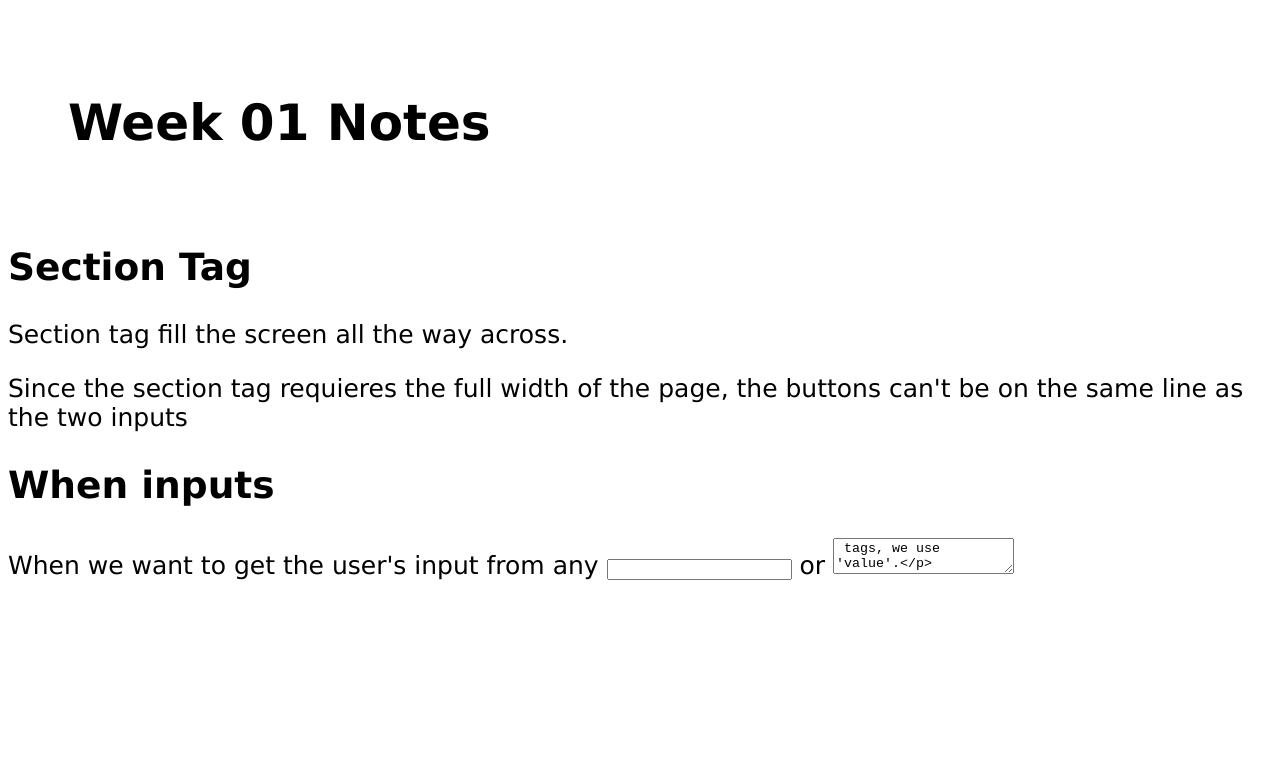
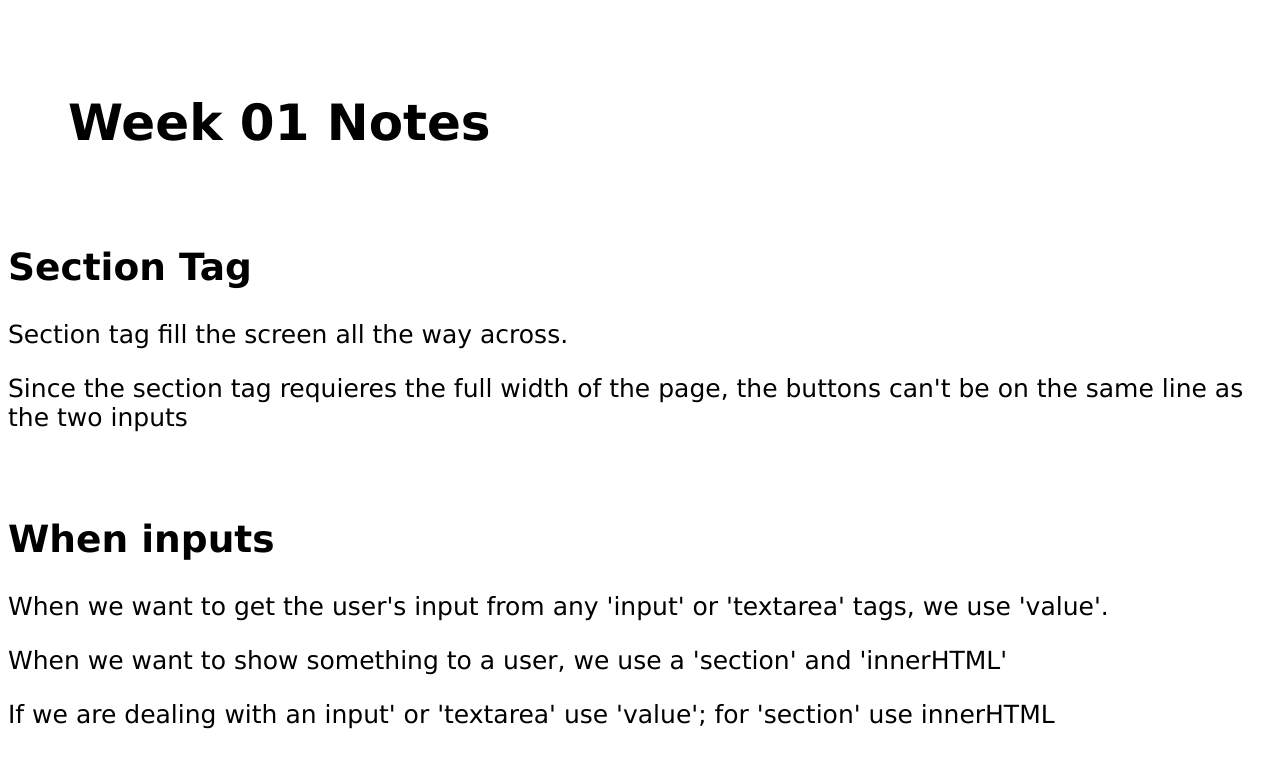
Before and after one commit to rachelvargas/My-Portfolio, a plain HTML site: page Week01/index.html in a window 1280 px wide. Drawn offline with Linux system fonts and the light colour scheme.

Commit message:
Update index.html

```diff
--- a/Week01/index.html
+++ b/Week01/index.html
@@ -11,11 +11,11 @@
     <h2>Section Tag</h2>
     <h3><section></h3>
       <p>Section tag fill the screen all the way across.</p>
-      <p>Since the section tag requieres the full width of the page, the buttons can't be on the same line as the two inputs</p>
+      <p>Since the section tag requieres the full width of the page, the buttons can't be on the same line as the two inputs</p><br>
       <h2>When inputs</h2>
-      <p>When we want to get the user's input from any <input> or <textarea> tags, we use 'value'.</p>
-      <p>When we want to show something to a user, we use a <section> and 'innerHTML'</p>
-      <P>If we are dealing with an <input> or <textarea> use 'value'; for <section> use innerHTML</p>
+      <p>When we want to get the user's input from any 'input' or 'textarea' tags, we use 'value'.</p>
+      <p>When we want to show something to a user, we use a 'section' and 'innerHTML'</p>
+      <P>If we are dealing with an input' or 'textarea' use 'value'; for 'section' use innerHTML</p>
 
   </body>
 </html>
```
